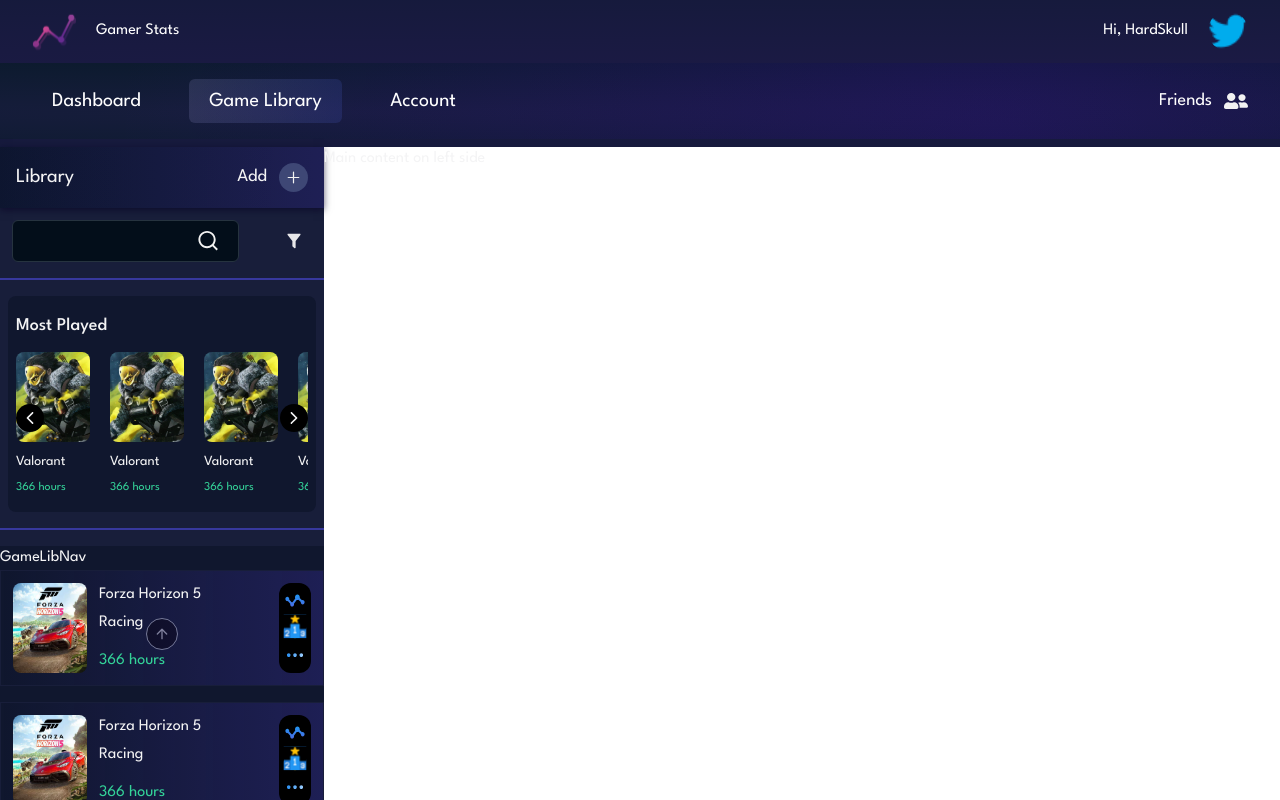
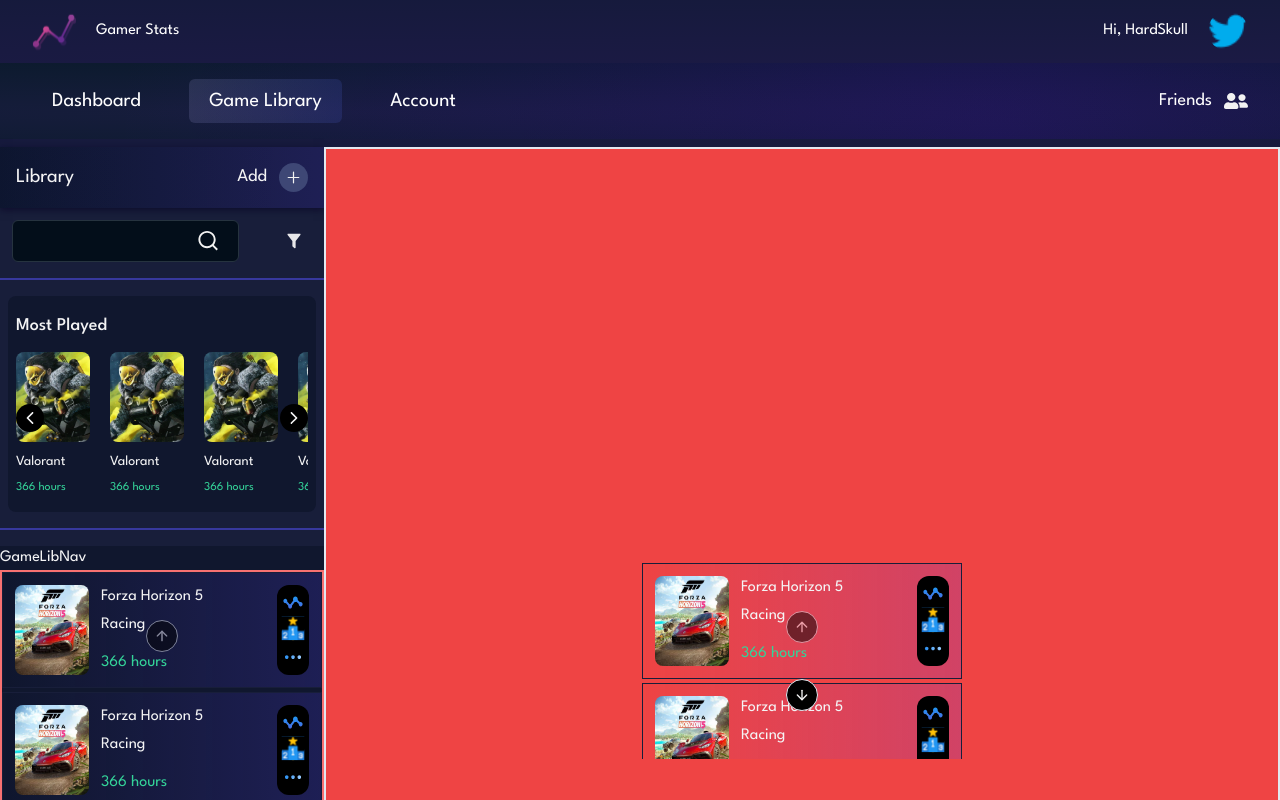
Before and after one commit to bhubavenski/gamer-stats-nextjs14, a Next.js app: page /game-library in a window 1280 px wide. Shown: the top 800 px of the page. Built offline with nearby package versions, Linux system fonts and the light colour scheme.

Commit message:
fix carousel, buttons

```diff
--- a/app/game-library/(overview)/page.tsx
+++ /dev/null
@@ -1,7 +0,0 @@
-import React from 'react'
-
-export default function page() {
-  return (
-    <div>page</div>
-  )
-}
--- a/app/game-library/layout.tsx
+++ b/app/game-library/layout.tsx
@@ -9,7 +9,7 @@
   return (
     <div className="flex">
       <Sidebar />
-      <div>Main content on left side</div>
+      <main className="flex-1 font-spartan text-zinc-100">{children}</main>
     </div>
   );
 }
--- /dev/null
+++ b/app/game-library/page.tsx
@@ -0,0 +1,33 @@
+import GmaeLibCard from '@/components/cards/GmaeLibCard';
+import {
+  Carousel,
+  CarouselContent,
+  CarouselItem,
+  CarouselNext,
+  CarouselPrevious,
+} from '@/components/ui/carousel';
+import React from 'react';
+
+export default function page() {
+  return (
+    <div className="flex h-full items-center justify-center border-2 bg-red-500">
+      <Carousel
+        opts={{
+          align: 'start',
+        }}
+        orientation="vertical"
+        className="w-full max-w-xs"
+      >
+        <CarouselContent className="-mt-1 h-[200px]">
+          {Array.from({ length: 5 }).map((_, index) => (
+            <CarouselItem key={index} className="pt-1 md:basis-1/2">
+              <GmaeLibCard />
+            </CarouselItem>
+          ))}
+        </CarouselContent>
+        <CarouselPrevious />
+        <CarouselNext />
+      </Carousel>
+    </div>
+  );
+}
--- a/components/game-library/sidebar/game-lib/GameLib_Carousel.client.tsx
+++ b/components/game-library/sidebar/game-lib/GameLib_Carousel.client.tsx
@@ -13,24 +13,23 @@
 
 export function GameLib_Carousel() {
   return (
-    <div className=" ">
+    <div className="border-2 border-red-400">
       <Carousel
         opts={{
+          align: 'start',
           dragFree: true,
-          loop: true
         }}
         orientation="vertical"
-        className=" max-h-[600px] min-h-[600px] overflow-y-auto "
+        className="size-full max-w-xs "
       >
-        <CarouselPrevious />
-        <CarouselContent className="">
-          {Array.from({ length: 16 }).map((_, index) => (
-            <CarouselItem key={index} className="">
+        <CarouselContent className="-mt-1 h-[600px] gap-0">
+          {Array.from({ length: 15 }).map((_, index) => (
+            <CarouselItem key={index} className="pt-1 md:basis-1">
               <GmaeLibCard />
             </CarouselItem>
           ))}
         </CarouselContent>
-
+        <CarouselPrevious />
         <CarouselNext />
       </Carousel>
     </div>
```
